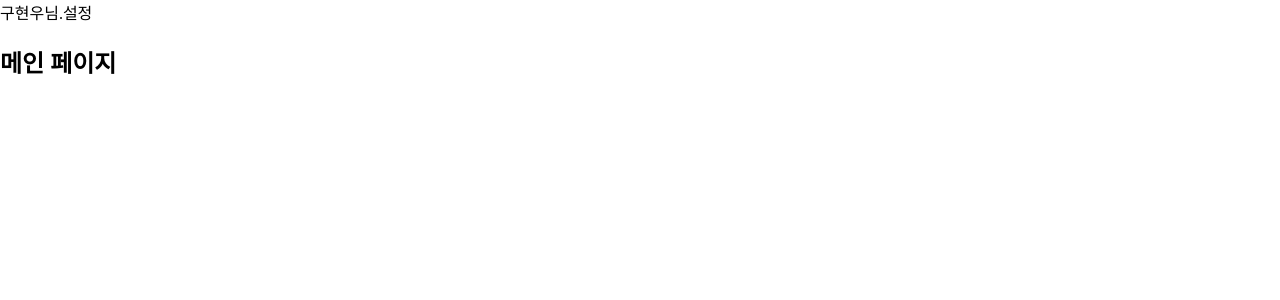
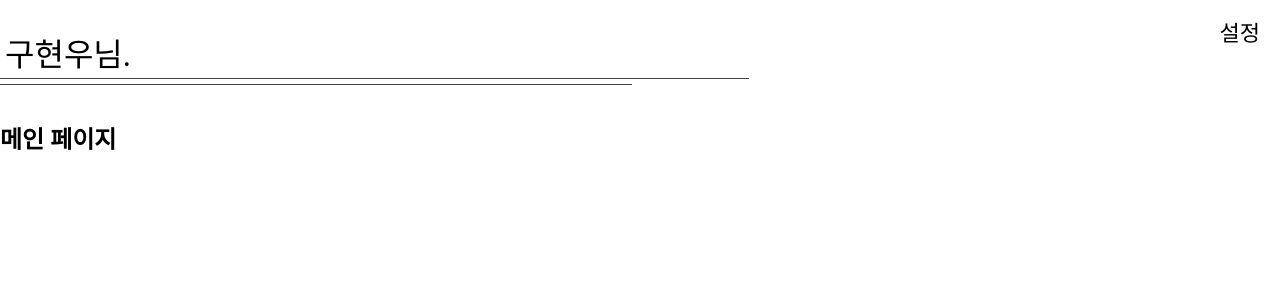
Before and after one commit to freemoon99/LM_Front-End, a React (Create React App) app in the folder leave_message/: page / in a window 1280 px wide. Shown: the top 300 px of the page. Built offline with nearby package versions, Linux system fonts and the light colour scheme.

Commit message:
헤더 컴포넌트 완성

```diff
--- a/leave_message/src/components/Header.js
+++ b/leave_message/src/components/Header.js
@@ -1,3 +1,5 @@
+import '../styles/components/Header.css';
+
 import { useState } from 'react';
 
 const Header = ({pageName}) => {
@@ -11,8 +13,15 @@ const Header = ({pageName}) => {
 
     return(
         <div className="Header">
-            {titleDate[pageName].textTitle}
-            {titleDate[pageName].textBtn}
+
+            <div className="Header-textTitle-Box">
+                <div className="Header-textTitle-text">
+                    {titleDate[pageName].textTitle}
+                </div>
+                <div className="Header-textTitle-line"></div>
+            </div>
+
+            <div className="Header-textBtn">{titleDate[pageName].textBtn}</div>
         </div>
     );
 }
--- a/leave_message/src/styles/components/Header.css
+++ b/leave_message/src/styles/components/Header.css
@@ -0,0 +1,36 @@
+.Header {
+    width: 100%;
+    height: 100px;
+    display:flex;
+}
+
+.Header-textTitle-Box {
+    width: 60%;
+    height: 100%;
+}
+
+.Header-textTitle-text {
+    border-bottom: 1px solid #424242;
+    width: 100%;
+    height: 75%;
+    display:flex;
+    flex-direction: column;
+    justify-content: end;
+    font-size: 32px;
+    padding: 0 0 3px 5px;
+}
+
+.Header-textTitle-line {
+    border-top: 1px solid #424242;
+    width: 85%;
+    height: 25%;
+    margin-top: 5px;
+}
+
+.Header-textBtn {
+    width: 40%;
+    font-size:22px;
+    display:flex;
+    justify-content: end;
+    padding: 15px 20px;
+}
```
